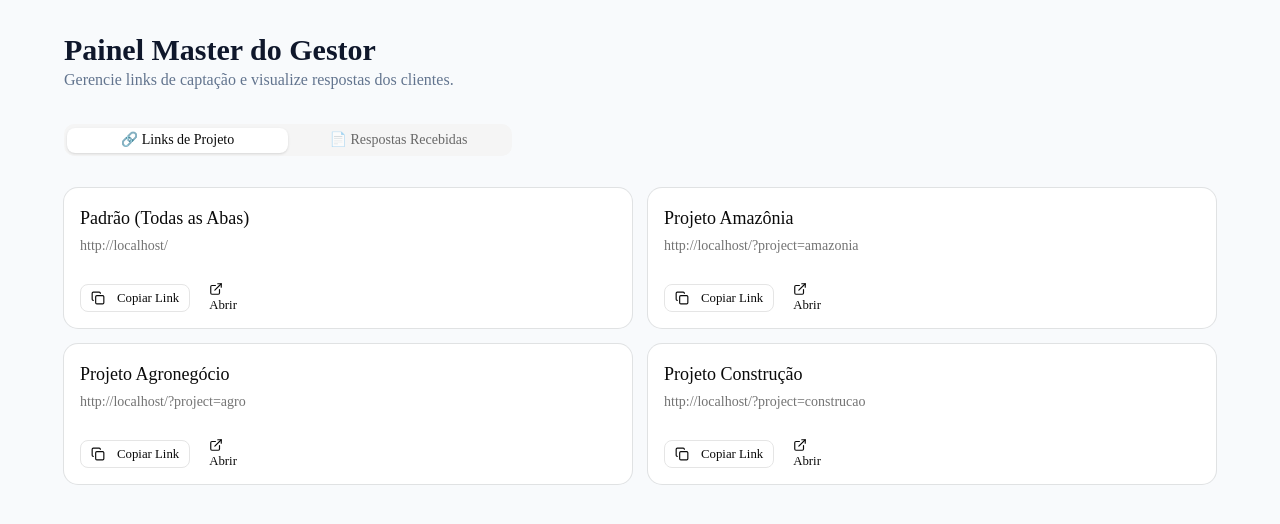
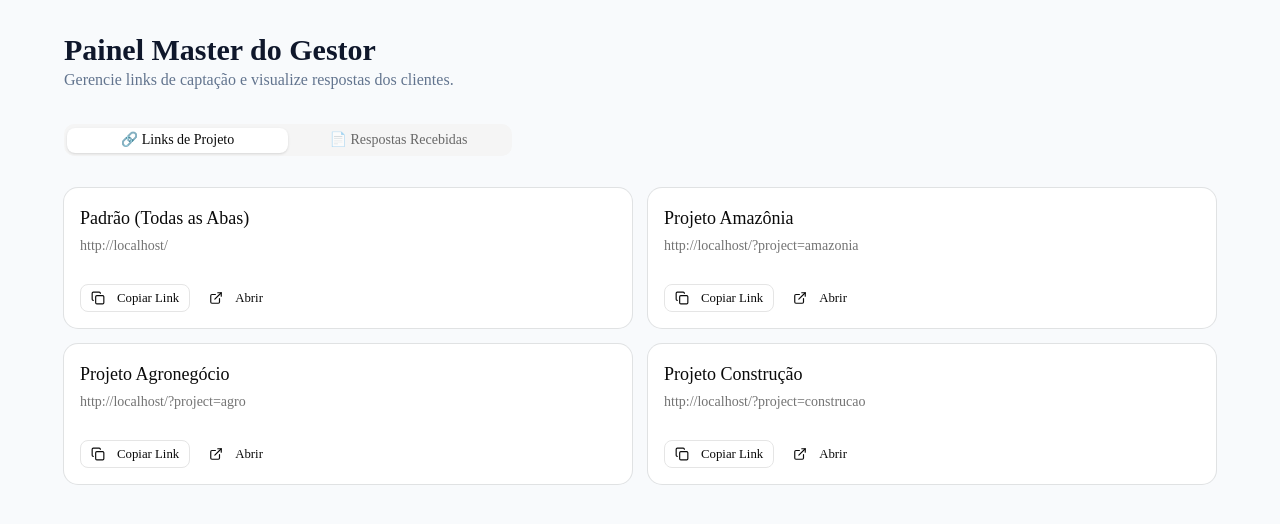
Before and after one commit to saulozabot-pixel/whatsapp-form-automation, a Next.js app: page /admin in a window 1280 px wide. Shown: the top 524 px of the page. Built offline with nearby package versions, Linux system fonts and the light colour scheme.

Commit message:
fix: remove asChild from button

```diff
--- a/src/app/admin/page.tsx
+++ b/src/app/admin/page.tsx
@@ -51,10 +51,8 @@ export default function AdminDashboard() {
                     <Button variant="outline" size="sm" onClick={() => copyToClipboard(link.path)}>
                       <Copy className="h-4 w-4 mr-2" /> Copiar Link
                     </Button>
-                    <Button variant="ghost" size="sm" asChild>
-                      <a href={link.path} target="_blank" rel="noopener noreferrer">
-                        <ExternalLink className="h-4 w-4 mr-2" /> Abrir
-                      </a>
+                    <Button variant="ghost" size="sm" onClick={() => window.open(link.path, "_blank")}>
+                      <ExternalLink className="h-4 w-4 mr-2" /> Abrir
                     </Button>
                   </CardContent>
                 </Card>
```
Also changed, not shown: 1 other file (tests, documents, lock files or other folders).
